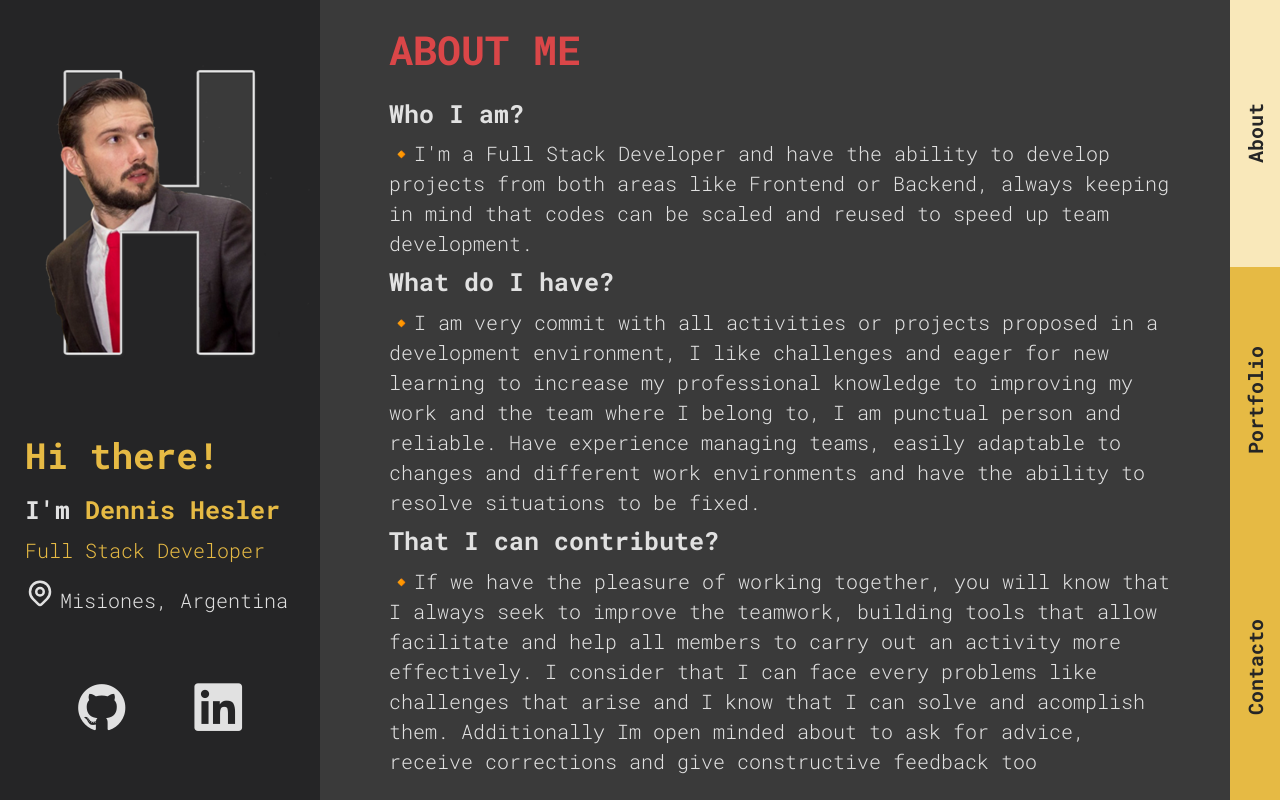
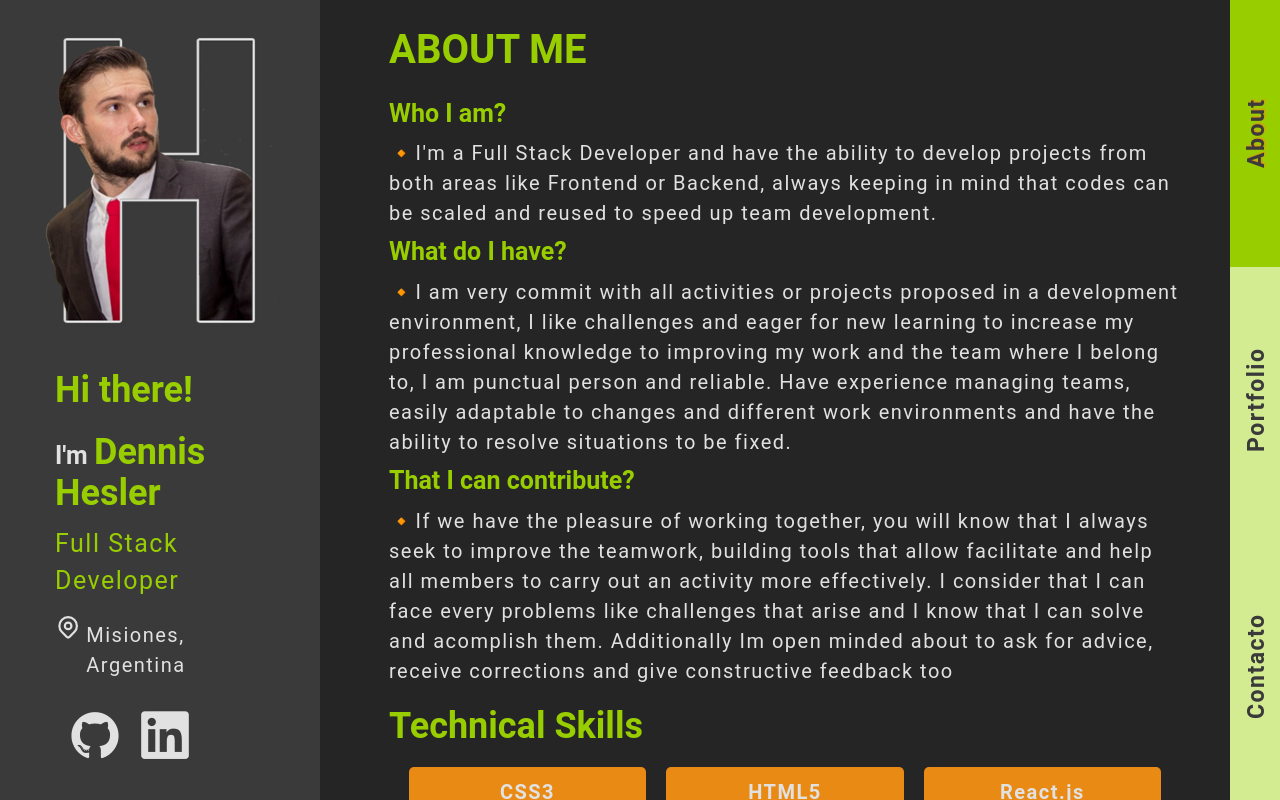
Before and after one commit to Dennish02/Portfolio, a Next.js app: page / in a window 1280 px wide. Built offline with nearby package versions, Linux system fonts and the light colour scheme.

Commit message:
arreglo colores

```diff
--- a/componentes/About.js
+++ b/componentes/About.js
@@ -4,7 +4,7 @@ export default function About() {
     <div>
       <h1>ABOUT ME</h1>
       <article>
-      <h3>Who I am? </h3>
+      <h3 className="preguntas">Who I am? </h3>
         <p>
 
           🔸I'm a Full Stack Developer and have the ability
@@ -13,7 +13,7 @@ export default function About() {
           and reused to speed up team development.
 
         </p>
-        <h3> What do I have?</h3>
+        <h3 className="preguntas"> What do I have?</h3>
         <p>
 
           🔸I am very commit with all activities or projects proposed
@@ -26,7 +26,7 @@ export default function About() {
           to resolve situations to be fixed.
 
         </p>
-        <h3>That I can contribute?</h3>
+        <h3 className="preguntas">That I can contribute?</h3>
         <p>
 
           🔸If we have the pleasure of working together,
--- a/gulp/scss/base/_globales.scss
+++ b/gulp/scss/base/_globales.scss
@@ -41,6 +41,8 @@ a{
 }
 p{
     margin: 1rem 0;
+
+    letter-spacing:1.5px;
 }
 .a {
     text-decoration: none;
@@ -52,7 +54,7 @@ p{
 
 h1 {
     font-size: 4rem;
-    color: v.$rojo;
+    color: v.$amarillo;
 }
 h2 {
     font-size: 3.6rem;
--- a/gulp/scss/base/_variables.scss
+++ b/gulp/scss/base/_variables.scss
@@ -1,11 +1,12 @@
-$fuente_principal: 'Roboto Mono', monospace;
-$fondo: #3a3a3a;
-$amarillo: #e6ba44;
+$fuente_principal: 'Roboto', monospace;
+$fondo: #252526;
+$amarillo: #98CE00 ;
+$amarilloClaro: #d3eb91;
 $turquezza: #59ac9d;
-$amarilloClaro: #f9e8ba;
-$grisoscuro: #252526;
+// $amarilloClaro: #E8EEF2;
+$grisoscuro: #3a3a3a;
 $grisclaro: #e1e1e1;
-$rojo: #da4648;
+$rojo: #E98A15;
 //tamaños media queris
 $telefono: 320px;
 $tablet: 570px;
--- a/gulp/scss/layout/_about.scss
+++ b/gulp/scss/layout/_about.scss
@@ -1,28 +1,23 @@
 @use '../base/variables' as v;
 @use '../base/mixins' as m;
 
-// .TechnicalSkills{
 
-//     p {
-//             background-color: v.$grisclaro;
-//             color: v.$grisoscuro;
-//             padding: 1rem;
-//             @include m.borderRadius;
-//             text-align: center;
-//             margin: 0;
-//         }
-// }
-
-    .TechnicalSkills{
+.TechnicalSkills {
     width: 95%;
     margin: 0 auto;
     @include m.mediaGrid(200px, 2rem);
+
     p {
-                background-color: v.$grisclaro;
-                color: v.$grisoscuro;
+        background-color: v.$rojo;
+        color: v.$grisclaro;
+        font-weight: 700;
         padding: 1rem;
         @include m.borderRadius;
         text-align: center;
         margin: 0;
     }
 }
+
+.preguntas {
+    color: v.$amarillo;
+}
--- a/gulp/scss/layout/_navbar.scss
+++ b/gulp/scss/layout/_navbar.scss
@@ -12,7 +12,7 @@
         display: flex;
         //flex-direction: row-reverse;
         //justify-content: space-evenly;
-        background-color: v.$amarillo;
+        background-color: v.$amarilloClaro;
         .navbarElemento{
             text-align: center;
             width: 100%;
@@ -20,6 +20,8 @@
             border: none;
             padding:  1rem;
             margin: 0;
+
+            font-size: 2.3rem;
             color: v.$grisoscuro;
             font-weight: bold;
             &:hover{
@@ -28,7 +30,7 @@
         }
         .seleccionado{
             @extend .navbarElemento;
-            background-color: v.$amarilloClaro;
+            background-color: v.$amarillo;
         }
     }
 }
@@ -47,12 +49,12 @@
             display: flex;
             flex-direction: row-reverse;
             //justify-content: space-evenly;
-            background-color: v.$amarillo;
+
             .navbarElemento{
                 text-align: center;
                 width: 100%;
                 height: 100%;
-                border: none;
+                // border: none;
                 padding: 0 1rem;
                 color: v.$grisoscuro;
                 font-weight: bold;
@@ -62,7 +64,8 @@
             }
             .seleccionado{
                 @extend .navbarElemento;
-                background-color: v.$amarilloClaro;
+                background-color: v.$amarillo;
+                text-shadow:  1px 1px 2px v.$rojo;
             }
         }
     }
--- a/gulp/scss/layout/_sidebar.scss
+++ b/gulp/scss/layout/_sidebar.scss
@@ -13,12 +13,19 @@
         align-items: center;
         background-color: v.$grisoscuro;
         .perfil-texto{
-            width: 90%;
+            width: 70%;
             margin: 0 auto;
             text-align: left;
         }
+        .nombre{
+            font-size: 3.6rem;
+        }
+        .carrera{
+            font-size: 2.5rem;
+        }
         .nombre, .carrera{
             color: v.$amarillo;
+
         }
         .ubicacion{
             display: flex;
@@ -27,12 +34,11 @@
             gap: 0.5rem;
         }
         .iconos{
-            width: 100%;
+            width: 60%;
             height: 60px;
             display: flex;
-            align-items: center;
-            align-content: center;
-            justify-content: space-evenly;
+            justify-content: flex-start;
+            gap: 2rem;
             .icon {
                font-size:  50px;
                 color: v.$grisclaro;
```
Also changed, not shown: package.json (+7 -7 lines), styles/app.css, 2 other files (tests, documents, lock files or other folders). Lines whose indentation alone changed are shown as unchanged.
